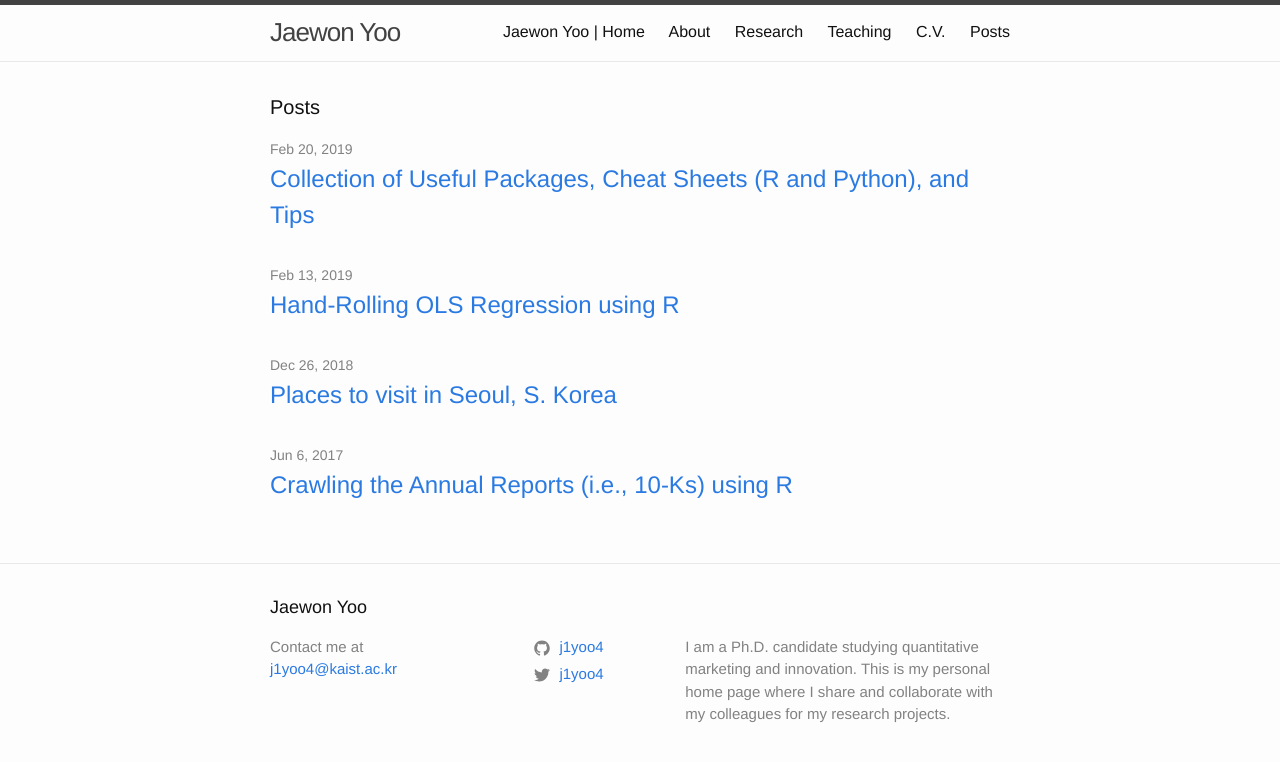
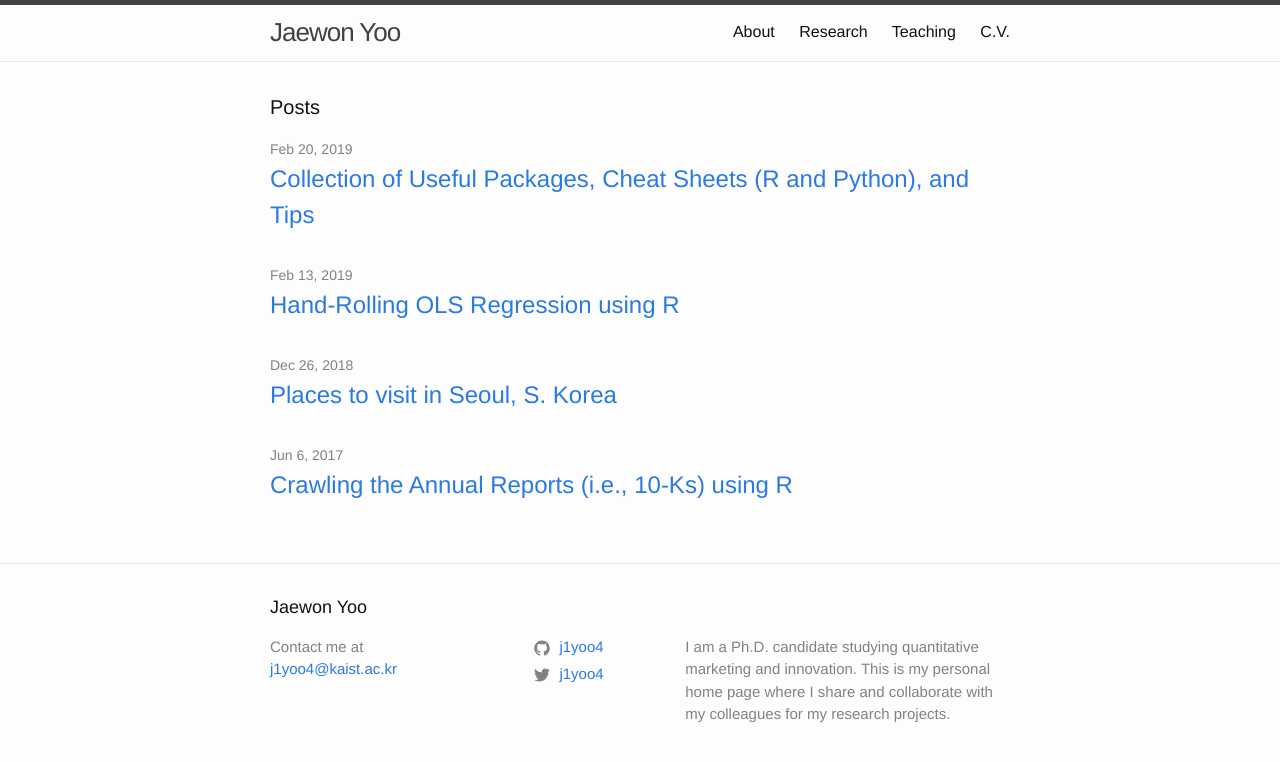
Before and after one commit to j1yoo/j1yoo.github.io, a Jekyll site: the page built from README.md, in a window 1280 px wide. Shown: the top 762 px of the page. Built offline with Jekyll 4.4.1, drawn with Linux system fonts in a browser that asks for light colours; our own code applies the rules of GitHub Pages for plain Markdown files.

Commit message:
Update _config.yml

```diff
--- a/_config.yml
+++ b/_config.yml
@@ -17,12 +17,12 @@ minima:
 # If you want to link only specific pages in your header, uncomment
 # this and add the path to the pages in order as they should show up
 header_pages:
- - index.markdown
+# - index.markdown
  - about.markdown
  - research.markdown
  - teaching.markdown
  - c.v.markdown
- - posts.markdown
+# - posts.markdown
 
 # Build settings
 markdown: kramdown
```
